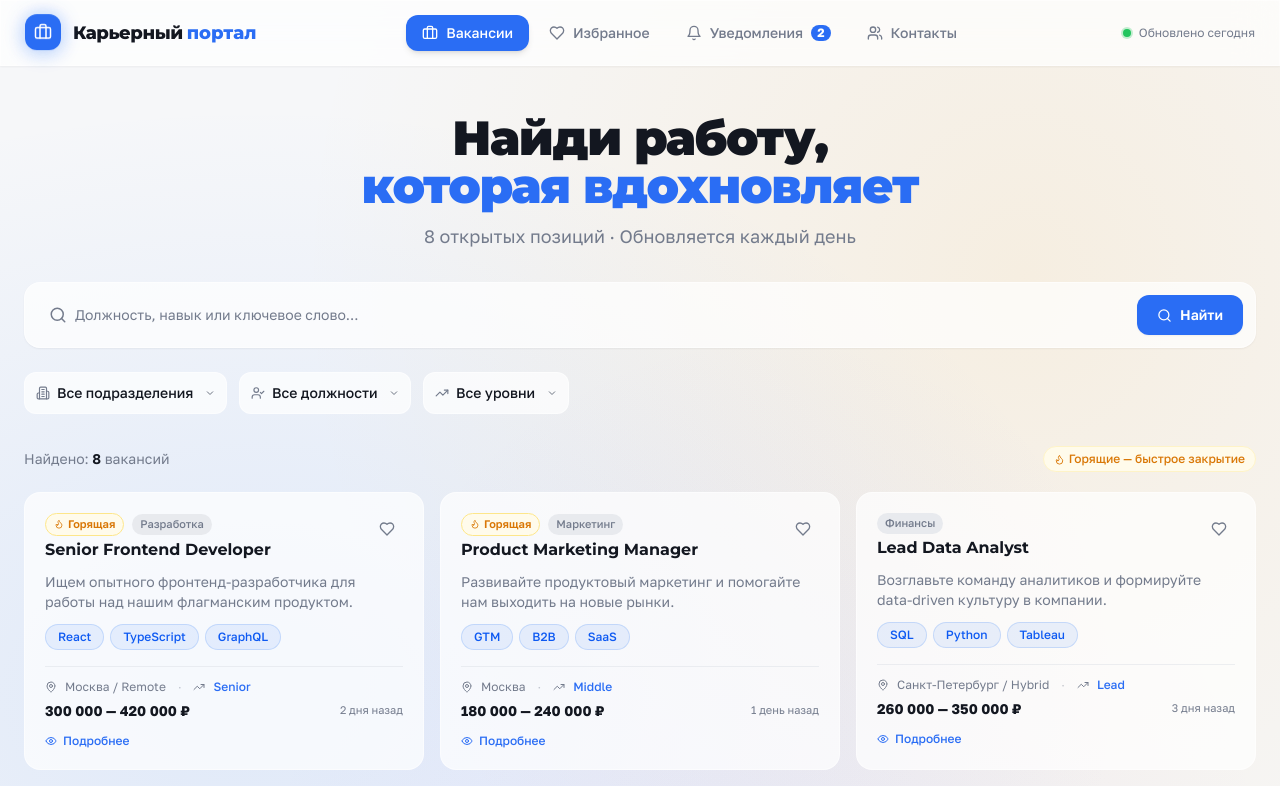
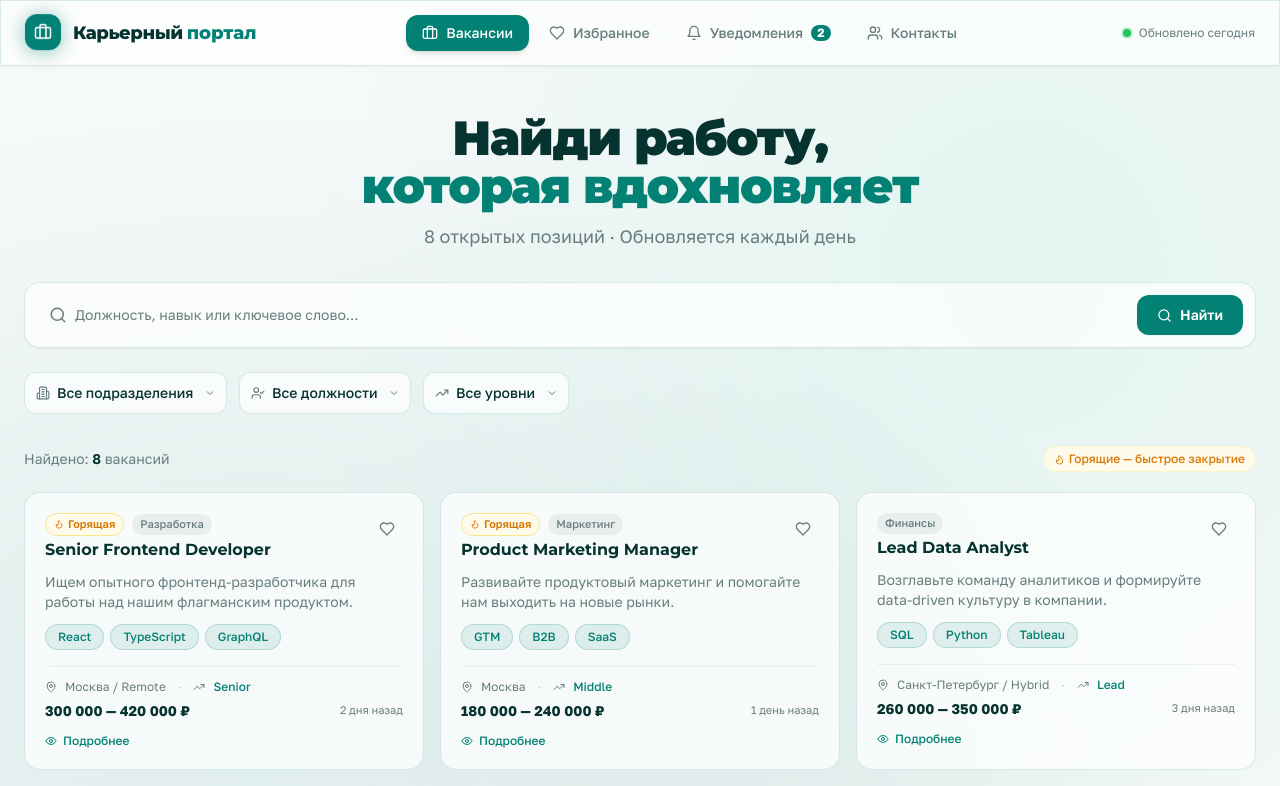
Before and after one commit to pr-poehali-dev/internal-job-posting-site, a React (Vite) app: page / in a window 1280 px wide. Shown: the top 786 px of the page. Built offline with nearby package versions, Linux system fonts and the light colour scheme.

Commit message:
Add color palette

```diff
--- a/src/index.css
+++ b/src/index.css
@@ -4,51 +4,67 @@
 
 @layer base {
   :root {
-    --background: 220 20% 97%;
-    --foreground: 220 25% 10%;
+    /* Клевер #038073 → hsl(174 95% 26%) */
+    /* Папоротник #07302D → hsl(176 79% 11%) */
+    /* Лайм #03BE93 → hsl(164 96% 37%) */
+    /* Небесно-синий #0078BE → hsl(204 100% 37%) */
+    /* Жёлтый #FFE350 → hsl(51 100% 66%) */
+    /* Асфальт #969696 → hsl(0 0% 59%) */
+    /* Серебро #D9D9D9 → hsl(0 0% 85%) */
+
+    --background: 174 20% 97%;
+    --foreground: 176 79% 11%;
 
     --card: 0 0% 100%;
-    --card-foreground: 220 25% 10%;
+    --card-foreground: 176 79% 11%;
 
     --popover: 0 0% 100%;
-    --popover-foreground: 220 25% 10%;
+    --popover-foreground: 176 79% 11%;
 
-    --primary: 220 90% 56%;
+    --primary: 174 95% 26%;
     --primary-foreground: 0 0% 100%;
 
-    --secondary: 220 15% 92%;
-    --secondary-foreground: 220 25% 20%;
+    --secondary: 174 20% 92%;
+    --secondary-foreground: 176 79% 15%;
 
-    --muted: 220 15% 92%;
-    --muted-foreground: 220 10% 50%;
+    --muted: 174 15% 92%;
+    --muted-foreground: 174 10% 45%;
 
-    --accent: 38 95% 55%;
-    --accent-foreground: 220 25% 10%;
+    --accent: 51 100% 66%;
+    --accent-foreground: 176 79% 11%;
 
     --destructive: 0 84.2% 60.2%;
     --destructive-foreground: 0 0% 100%;
 
-    --border: 220 15% 88%;
-    --input: 220 15% 88%;
-    --ring: 220 90% 56%;
+    --border: 174 15% 86%;
+    --input: 174 15% 86%;
+    --ring: 174 95% 26%;
 
     --radius: 0.75rem;
 
-    --sidebar-background: 0 0% 98%;
-    --sidebar-foreground: 240 5.3% 26.1%;
-    --sidebar-primary: 240 5.9% 10%;
-    --sidebar-primary-foreground: 0 0% 98%;
-    --sidebar-accent: 240 4.8% 95.9%;
-    --sidebar-accent-foreground: 240 5.9% 10%;
-    --sidebar-border: 220 13% 91%;
-    --sidebar-ring: 217.2 91.2% 59.8%;
+    --sidebar-background: 174 20% 97%;
+    --sidebar-foreground: 176 79% 11%;
+    --sidebar-primary: 174 95% 26%;
+    --sidebar-primary-foreground: 0 0% 100%;
+    --sidebar-accent: 174 20% 92%;
+    --sidebar-accent-foreground: 176 79% 11%;
+    --sidebar-border: 174 15% 86%;
+    --sidebar-ring: 174 95% 26%;
 
-    /* Custom portal vars */
-    --neon: #3b82f6;
-    --neon-glow: rgba(59, 130, 246, 0.3);
-    --gold: #f59e0b;
+    /* Корпоративная палитра */
+    --clover: #038073;
+    --fern: #07302d;
+    --lime: #03be93;
+    --sky-blue: #0078be;
+    --yellow: #ffe350;
+    --asphalt: #969696;
+    --silver: #d9d9d9;
+
+    --neon: #038073;
+    --neon-glow: rgba(3, 128, 115, 0.3);
+    --gold: #ffe350;
     --surface: rgba(255, 255, 255, 0.7);
-    --glass-border: rgba(255, 255, 255, 0.5);
+    --glass-border: rgba(3, 128, 115, 0.15);
   }
 }
 
@@ -84,27 +100,27 @@
     background:
       radial-gradient(
         ellipse at 20% 50%,
-        rgba(59, 130, 246, 0.12) 0%,
+        rgba(3, 128, 115, 0.1) 0%,
         transparent 60%
       ),
       radial-gradient(
         ellipse at 80% 20%,
-        rgba(245, 158, 11, 0.1) 0%,
+        rgba(3, 190, 147, 0.08) 0%,
         transparent 50%
       ),
       radial-gradient(
         ellipse at 60% 80%,
-        rgba(139, 92, 246, 0.08) 0%,
+        rgba(7, 48, 45, 0.05) 0%,
         transparent 50%
       ),
-      hsl(220 20% 97%);
+      hsl(174 20% 97%);
   }
 
   /* Neon glow */
   .neon-glow {
     box-shadow:
       0 0 20px var(--neon-glow),
-      0 4px 20px rgba(59, 130, 246, 0.2);
+      0 4px 20px rgba(3, 128, 115, 0.2);
   }
 
   /* Card hover */
@@ -114,16 +130,16 @@
   .job-card:hover {
     transform: translateY(-4px);
     box-shadow:
-      0 20px 40px rgba(59, 130, 246, 0.15),
+      0 20px 40px rgba(3, 128, 115, 0.15),
       0 8px 20px rgba(0, 0, 0, 0.08);
   }
 
   /* Tag pill */
   .tag-pill {
     @apply text-xs font-medium px-3 py-1 rounded-full;
-    background: rgba(59, 130, 246, 0.1);
-    color: hsl(220 90% 50%);
-    border: 1px solid rgba(59, 130, 246, 0.2);
+    background: rgba(3, 128, 115, 0.1);
+    color: #038073;
+    border: 1px solid rgba(3, 128, 115, 0.2);
   }
 
   /* Animated badge */
@@ -135,7 +151,7 @@
     position: absolute;
     inset: -3px;
     border-radius: inherit;
-    background: rgba(59, 130, 246, 0.3);
+    background: rgba(3, 128, 115, 0.3);
     animation: pulse-ring 2s ease-out infinite;
   }
 
--- a/src/pages/Index.tsx
+++ b/src/pages/Index.tsx
@@ -140,7 +140,7 @@ const notifIcon = (type: string) => {
   return "Star";
 };
 const notifColor = (type: string) => {
-  if (type === "match") return "text-blue-500 bg-blue-50";
+  if (type === "match") return "text-primary bg-primary/10";
   if (type === "status") return "text-green-500 bg-green-50";
   if (type === "alert") return "text-amber-500 bg-amber-50";
   return "text-violet-500 bg-violet-50";
@@ -173,7 +173,7 @@ function JobDrawer({ job, onClose, onApply }: { job: Job; onClose: () => void; o
         <div className="flex flex-col h-full bg-white/95 backdrop-blur-xl border-l border-border overflow-hidden">
 
           {/* Header */}
-          <div className="flex-shrink-0 p-6 border-b border-border bg-gradient-to-r from-blue-50/60 to-transparent">
+          <div className="flex-shrink-0 p-6 border-b border-border bg-gradient-to-r from-primary/5 to-transparent">
             <div className="flex items-start justify-between gap-3">
               <div className="flex-1 min-w-0">
                 <div className="flex items-center gap-2 mb-2 flex-wrap">
@@ -183,7 +183,7 @@ function JobDrawer({ job, onClose, onApply }: { job: Job; onClose: () => void; o
                     </span>
                   )}
                   <span className="text-xs font-medium text-muted-foreground bg-secondary px-2.5 py-0.5 rounded-full">{job.department}</span>
-                  <span className="text-xs font-medium text-primary bg-blue-50 border border-blue-100 px-2.5 py-0.5 rounded-full">{job.level}</span>
+                  <span className="text-xs font-medium text-primary bg-primary/5 border border-primary/20 px-2.5 py-0.5 rounded-full">{job.level}</span>
                 </div>
                 <h2 className="font-montserrat font-black text-2xl text-foreground leading-tight">{job.title}</h2>
               </div>
@@ -393,7 +393,7 @@ function ApplyModal({ job, onClose }: { job: Job; onClose: () => void }) {
       <div className="fixed inset-0 flex items-center justify-center z-50 px-4">
         <div className="bg-white rounded-3xl shadow-2xl w-full max-w-md overflow-hidden animate-slide-up border border-border" style={{ maxHeight: "90vh", overflowY: "auto" }}>
           {/* Header */}
-          <div className="p-6 border-b border-border bg-gradient-to-r from-blue-50/60 to-transparent">
+          <div className="p-6 border-b border-border bg-gradient-to-r from-primary/5 to-transparent">
             <div className="flex items-start justify-between">
               <div>
                 <p className="text-xs text-muted-foreground font-medium mb-1">Отклик на вакансию</p>
@@ -407,7 +407,7 @@ function ApplyModal({ job, onClose }: { job: Job; onClose: () => void }) {
 
           <div className="p-6 space-y-5">
             {/* Данные сотрудника */}
-            <div className="glass rounded-xl p-4 border border-blue-100 bg-blue-50/40">
+            <div className="glass rounded-xl p-4 border border-primary/20 bg-primary/5">
               <div className="flex items-center gap-2 mb-3">
                 <Icon name="User" size={14} className="text-primary" />
                 <p className="text-xs font-semibold text-primary">Ваши данные</p>
@@ -448,7 +448,7 @@ function ApplyModal({ job, onClose }: { job: Job; onClose: () => void }) {
             <div>
               <label className="text-sm font-semibold text-foreground mb-2 block">Прикрепить резюме</label>
               <label className={`flex flex-col items-center justify-center border-2 border-dashed rounded-xl p-6 cursor-pointer transition-all ${
-                resumeFile ? "border-primary/50 bg-blue-50/50" : "border-border hover:border-primary/40 hover:bg-muted/50"
+                resumeFile ? "border-primary/50 bg-primary/5" : "border-border hover:border-primary/40 hover:bg-muted/50"
               }`}>
                 <input type="file" accept=".pdf,.doc,.docx" className="hidden" onChange={e => setResumeFile(e.target.files?.[0] || null)} />
                 {resumeFile ? (
@@ -810,7 +810,7 @@ export default function Index() {
                 </div>
               ))}
             </div>
-            <div className="mt-8 glass rounded-2xl p-6 border border-primary/20 bg-gradient-to-br from-blue-50/50 to-transparent">
+            <div className="mt-8 glass rounded-2xl p-6 border border-primary/20 bg-gradient-to-br from-primary/5 to-transparent">
               <div className="flex items-center gap-3 mb-4">
                 <div className="w-10 h-10 rounded-xl bg-primary flex items-center justify-center">
                   <Icon name="Bell" size={18} className="text-white" />
```
